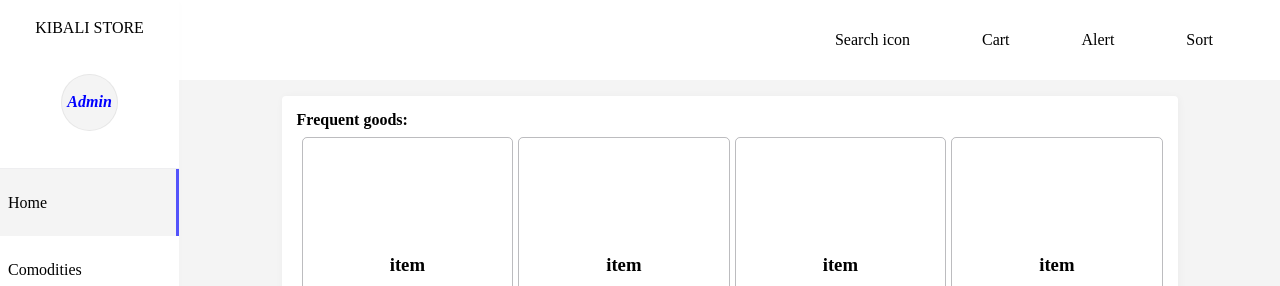
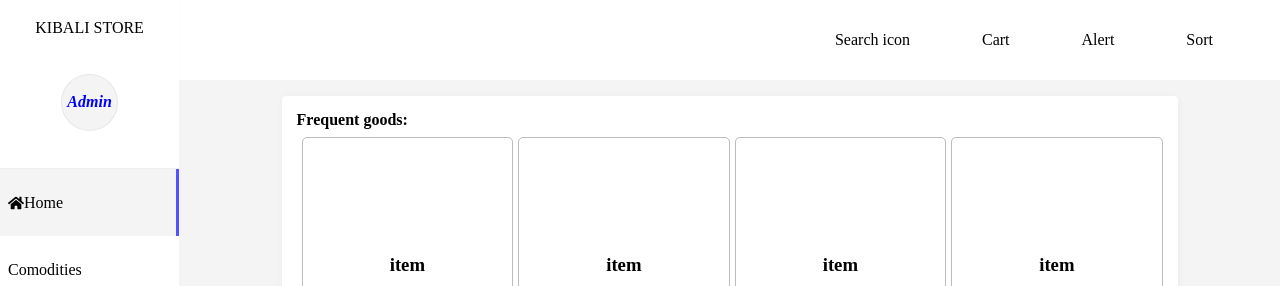
Before and after one commit to Godwin254/kibali-limited, a React (Create React App) app: page / in a window 1280 px wide. Shown: the top 286 px of the page. Built offline with nearby package versions, Linux system fonts and the light colour scheme.

Commit message:
modify files added react-icons library to the project updated home icon

```diff
--- a/package.json
+++ b/package.json
@@ -9,6 +9,7 @@
     "axios": "^0.21.0",
     "react": "^17.0.1",
     "react-dom": "^17.0.1",
+    "react-icons": "^3.11.0",
     "react-scripts": "4.0.0",
     "sass": "^1.28.0",
     "web-vitals": "^0.2.4"
--- a/src/components/SideBar.js
+++ b/src/components/SideBar.js
@@ -1,5 +1,6 @@
 import React from 'react'
 import '../stylesheet/sidebarstyle.css'
+import * as FaIcons from 'react-icons/fa'
 
 function SideBar() {
 
@@ -11,12 +12,12 @@ function SideBar() {
      for (var i = 0; i < btns.length; i++){
 
           btns[i].addEventListener("click", function(){
-               var current = document.getElementsByClassName("home");
+               var current = document.getElementsByClassName("active");
 
                if(current.length > 0){
-                    current[0].className = current[0].className.replace(" home", "");
+                    current[0].className = current[0].className.replace("active", "");
                }
-               this.className += " home";
+               this.className += "active";
           });
      }
 
@@ -31,8 +32,9 @@ function SideBar() {
 
                <div className ="lists">
 
-                    <div className="home list">
-                         <h3>Home</h3>
+                    <div className="home list active">
+                         <FaIcons.FaHome/>
+                         <span><h3>Home</h3></span>
                     </div>
 
                     <div className="items list">
--- a/src/stylesheet/sidebarstyle.css
+++ b/src/stylesheet/sidebarstyle.css
@@ -57,10 +57,9 @@
 
 }
 /*home : active class*/
-.sidebar .lists .home{
+.sidebar .lists .active{
      border-right: 3px solid rgba(0, 0, 255, 0.657);
      background: #f4f4f4;
-     font-weight: bolder;
 }
 
 .sidebar .lists .list:hover{
```
Also changed, not shown: 1 other file (tests, documents, lock files or other folders).
